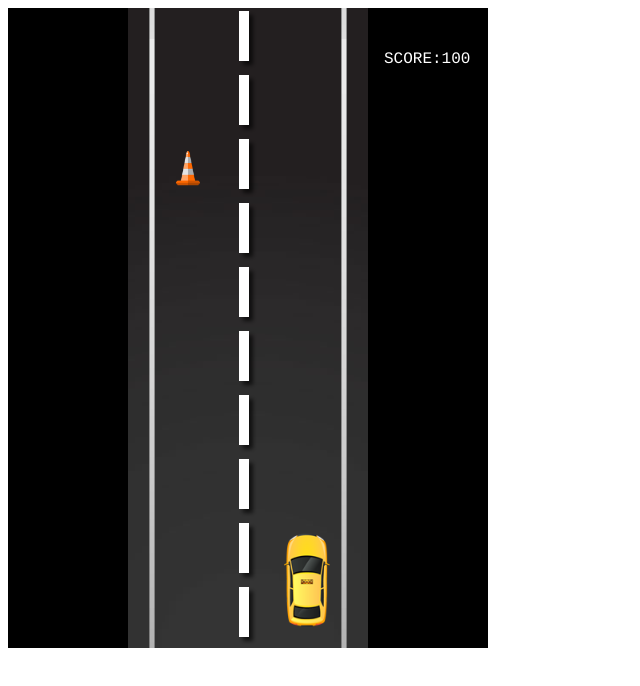
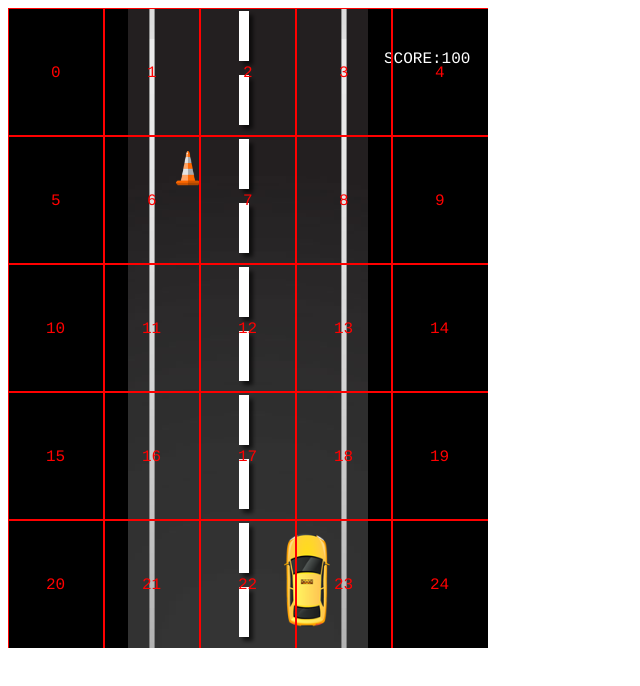
Before and after one commit to nguoianphu/Car-Runner, a plain HTML site: page index.html in a window 1280 px wide. Shown: the whole page, without its empty margins (0-640 px from the left). Drawn offline with Linux system fonts and the light colour scheme; animation ran at ten frames a second.

Commit message:
added grids for placements

```diff
--- a/index.html
+++ b/index.html
@@ -1,24 +1,25 @@
 <!DOCTYPE html>
 <html lang="">
-<head>
-    <meta charset="UTF-8">
+  <head>
+    <meta
+      name="viewport"
+      content="user-scalable=0, initial-scale=1,minimum-scale=1, maximum-scale=1, width=device-width, minimal-ui=1"
+    />
+    <meta charset="UTF-8" />
     <title>Car Runners</title>
-    <script src="js/phaser.min.js">
-    </script>
+    <script src="js/phaser.min.js"></script>
     <script src="js/main.js"></script>
     <script src="js/sceneMain.js"></script>
+    <script src="js/constants.js"></script>
     <script src="js/classes/road.js"></script>
-    <script src="js/classes/util/align.js"></script>
     <script src="js/classes/util/collision.js"></script>
     <script src="js/classes/mc/model.js"></script>
-    <script src="js/constants.js"></script>
+    <script src="js/classes/mc/controller.js"></script>
     <script src="js/classes/comps/scoreBox.js"></script>
-    <script src="js/classes/mc/controller.js"></script>
-
-</head>
-<body>
-<div id="phaser-game"></div>
-
-
-</body>
+    <script src="js/classes/util/alignGrid.js"></script>
+    <script src="js/classes/util/align.js"></script>
+  </head>
+  <body>
+    <div id="phaser-game"></div>
+  </body>
 </html>
--- a/js/SceneMain.js
+++ b/js/SceneMain.js
@@ -27,6 +27,9 @@ class SceneMain extends Phaser.Scene {
         this.road = new Road({scene: this});
         this.road.x = game.config.width / 2;
         this.road.makeLines();
+
+        this.alignGrid = new AlignGrid({scene: this, rows: 5, cols: 5});
+        this.alignGrid.showNumber();
     }
     update() {
         //constant running loop
--- /dev/null
+++ b/js/classes/util/alignGrid.js
@@ -0,0 +1,86 @@
+class AlignGrid
+{
+    constructor(config) {
+        this.config = config;
+        if (!config.scene)
+        {
+            console.log("missing scene");
+            return;
+        }
+        if (!config.rows)
+        {
+            config.rows = 5;
+        }
+        if (!config.cols)
+        {
+            config.cols = 5;
+        }
+        if (!config.height)
+        {
+            config.height = game.config.height;
+        }
+        if (!config.width)
+        {
+            config.width = game.config.width;
+        }
+
+        this.scene = config.scene;
+
+        //cell width
+        this.cw = config.width/config.cols;
+        //cell height
+        this.ch = config.height/config.rows;
+    }
+
+    show()
+    {
+        this.graphics = this.scene.add.graphics();
+        this.graphics.lineStyle(2, 0xff0000);
+
+            for (let i = 0; i < this.config.width; i += this.cw) {
+                this.graphics.moveTo(i, 0);
+                this.graphics.lineTo(i, this.config.height);
+            }
+
+            for (let i = 0; i < this.config.height; i += this.ch) {
+                this.graphics.moveTo(0, i);
+                this.graphics.lineTo(this.config.height, i);
+            }
+
+            this.graphics.strokePath();
+    }
+
+    placeAt(xx, yy, obj)
+    {
+        //calc position based upon the cellwidth and cellheight
+        var x2 = this.cw * xx + this.cw / 2;
+        var y2 = this.ch * yy + this.ch / 2;
+
+        obj.x = x2;
+        obj.y = y2;
+    }
+
+    placeAtIndex(index, obj)
+    {
+        var yy = Math.floor(index / this.config.cols);
+        var xx = index - (yy * this.config.cols);
+
+        this.placeAt(xx, yy, obj);
+    }
+
+    showNumber()
+    {
+        this.show();
+        let count = 0;
+            for (let i = 0; i < this.config.rows; i++) {
+                for (let j = 0; j < this.config.cols; j++)
+                {
+                    var numText = this.scene.add.text(0, 0, count, {color: '#ff0000'});
+                    numText.setOrigin(0.5, 0.5);
+                    this.placeAtIndex(count, numText);
+
+                    count++;
+                }
+            }
+    }
+}
--- a/js/main.js
+++ b/js/main.js
@@ -4,17 +4,31 @@ var emitter;
 var G;
 var controller;
 
-window.onload = function()
-{
+window.onload = function() {
+  var isMobile = navigator.userAgent.indexOf("Mobile");
+  if (isMobile == -1) {
+    isMobile = navigator.userAgent.indexOf("Tablet");
+  }
+
+  if (isMobile == -1) {
     var config = {
       type: Phaser.AUTO,
       width: 480,
       height: 640,
-        parent: 'phaser-game',
+      parent: "phaser-game",
       scene: [SceneMain]
     };
+  } else {
+    var config = {
+      type: Phaser.AUTO,
+      width: window.innerWidth,
+      height: window.innerHeight,
+      parent: "phaser-game",
+      scene: [SceneMain]
+    };
+  }
 
   G = new Constants();
   model = new Model();
   game = new Phaser.Game(config);
-}
+};
```
Lines whose indentation alone changed are shown as unchanged.
